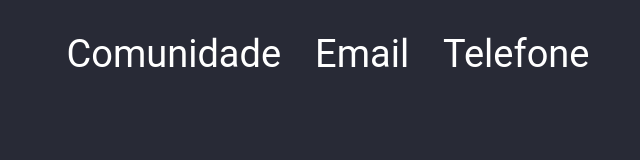
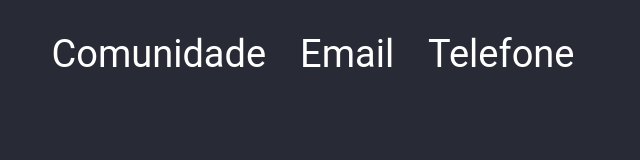
Before and after one commit to MagnoPach/modulo2, a plain HTML site: page index.html in a window 1280 px wide. Shown: the whole page, without its empty margins (327-967 px from the left). Drawn offline with Linux system fonts and the light colour scheme.

Commit message:
atualização

```diff
--- a/index.html
+++ b/index.html
@@ -30,7 +30,7 @@
                 color: white;
                 font-size: 38px;
                 line-height: 48px;
-                margin-left: 30px;
+                padding: 15px;
                 text-decoration: none;
             }
             header div a:hover {
```
